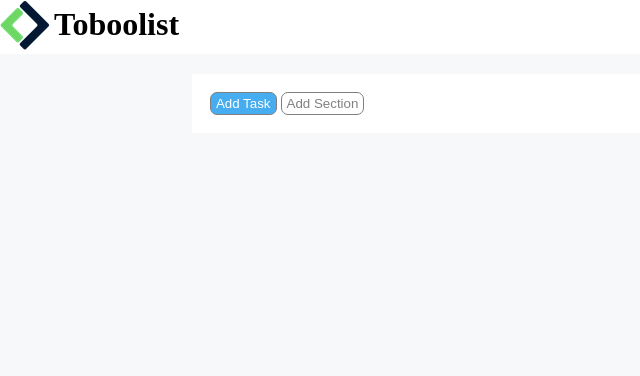
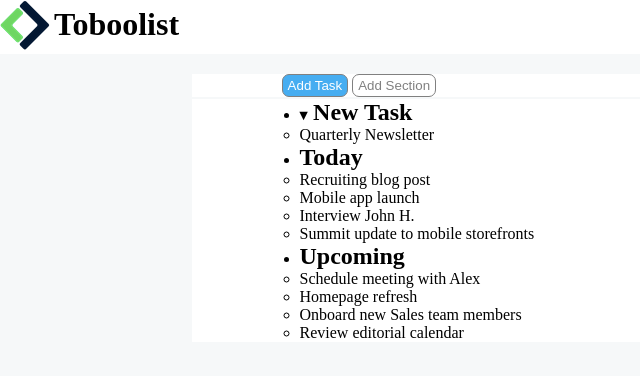
Before and after one commit to danilopiccinni/html-css-toboolist, a plain HTML site: page index.html in a window 1280 px wide. Shown: the whole page, without its empty margins (0-640 px from the left). Drawn offline with Linux system fonts and the light colour scheme.

Commit message:
creazione liste nella lista

```diff
--- a/css/style.css
+++ b/css/style.css
@@ -22,19 +22,28 @@ main {
     max-width: 100%;
     margin-left: 15%;
     margin-right: 15%;
+
 }
 
 
 nav {
     width: auto;
     background-color: white;
-    padding: 2%;
+    padding-left: 10%;
     margin-bottom: 2px;
+
+}
+
+section {
+    padding-left: 12%;
+    background-color: white;
+
 }
 
 #add-task {
     color: white;
     background-color: #46adf1;
+
 }
 
 #add-section {
@@ -47,3 +56,8 @@ nav {
     border-radius: 7px;
     padding: 3px 5px;
 }
+
+
+.triangolino {
+    font-size: 15px;
+}
--- a/index.html
+++ b/index.html
@@ -27,6 +27,55 @@
 
         </nav>
 
+            <!-- inizio sezione New Task -->
+        <section class="new-task">
+
+            <ul>
+
+                <li>
+                    <h2><span class="triangolino">&#9662</span> New Task</h2>
+
+                    <ul>
+                        <li>Quarterly Newsletter</li>
+                    </ul>
+
+                </li>
+
+                <li>
+                    <h2>Today</h2>
+
+                    <ul>
+                        <li>Recruiting blog post</li>
+
+                        <li>Mobile app launch</li>
+
+                        <li>Interview John H.</li>
+
+                        <li>Summit update to mobile storefronts</li>
+                    </ul>
+                </li>
+
+                <li>
+                    <h2>Upcoming</h2>
+
+                    <ul>
+                        <li>Schedule meeting with Alex</li>
+
+                        <li>Homepage refresh</li>
+
+                        <li>Onboard new Sales team members</li>
+
+                        <li>Review editorial calendar</li>
+                    </ul>
+                </li>
+
+            </ul>
+
+
+        </section>
+            <!-- fine sezione New Task -->
+
+
     </main>
 
 
```
